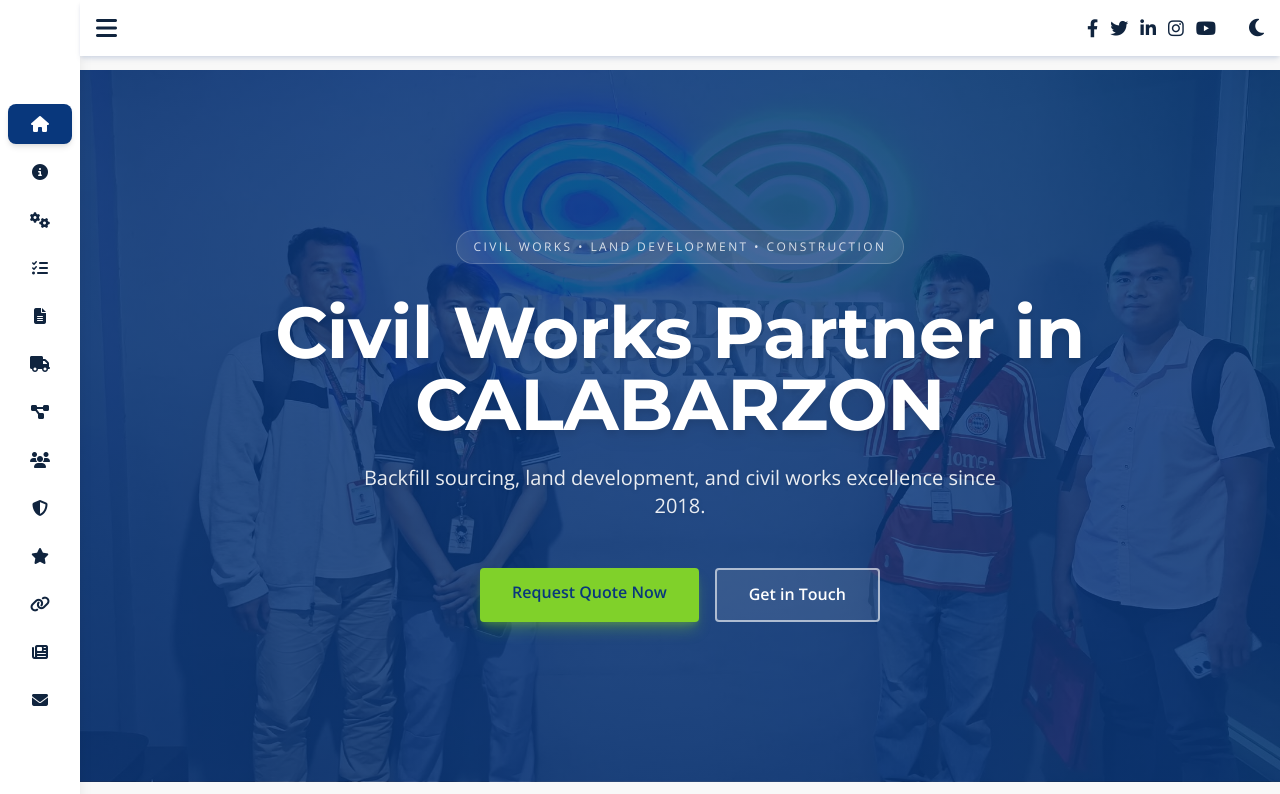
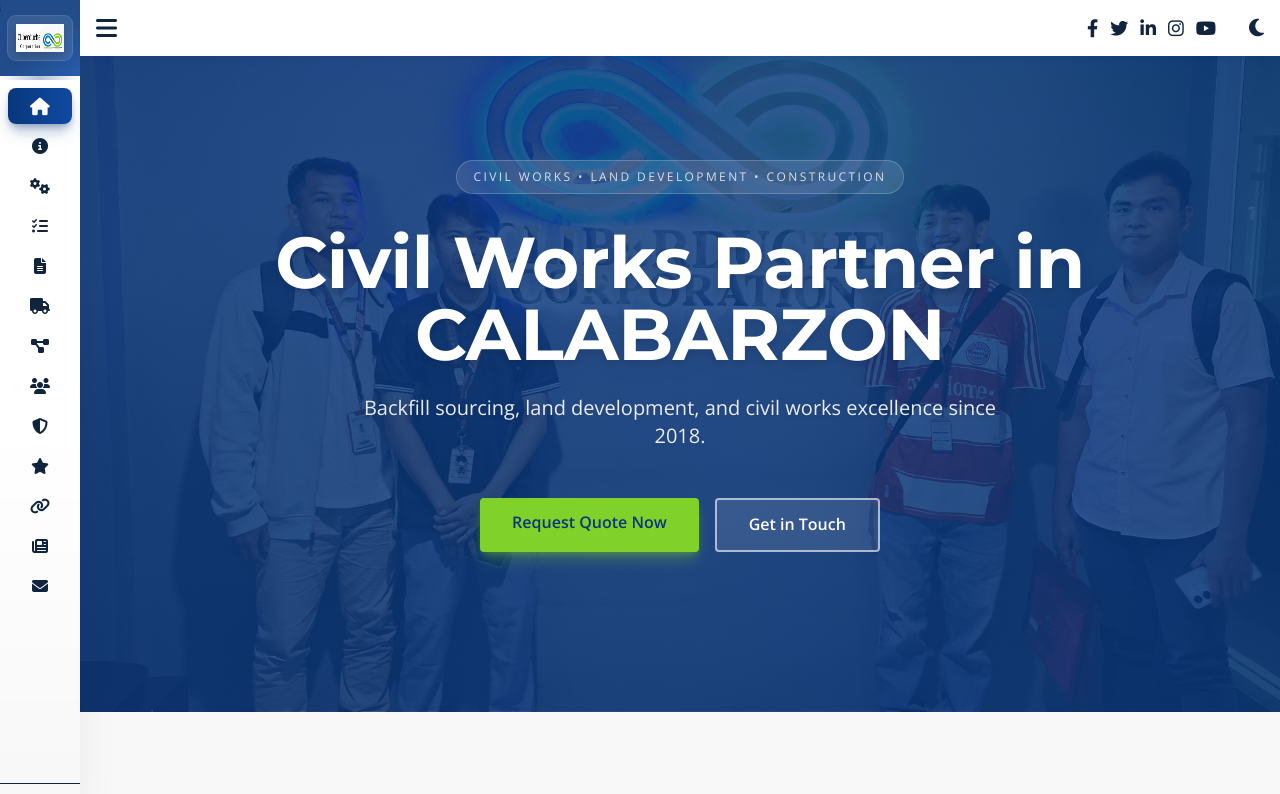
Before and after one commit to CarlAbigania/Cliberduche-Portfolio, a React (Vite) app: page / in a window 1280 px wide. Shown: the top 794 px of the page. Built offline with nearby package versions, Linux system fonts and the light colour scheme.

Commit message:
remove the gap between header and main content area

```diff
--- a/src/components/Hero.jsx
+++ b/src/components/Hero.jsx
@@ -5,7 +5,7 @@ const Hero = () => {
   return (
     <section
       id="home"
-      className="hero relative mt-[70px] py-32 md:py-40 text-center text-white bg-center bg-cover animate-moveBackground"
+      className="hero relative py-32 md:py-40 text-center text-white bg-center bg-cover animate-moveBackground"
       style={{
         backgroundImage: `linear-gradient(rgba(8, 55, 124, 0.82), rgba(8, 55, 124, 0.82)), url(${heroImage})`,
       }}
--- a/src/components/Sidebar.jsx
+++ b/src/components/Sidebar.jsx
@@ -1,4 +1,5 @@
 import React, { useState, useEffect } from 'react';
+import logo from '/images/logo.png';
 
 const Sidebar = ({ isOpen, onClose }) => {
   const [activeSection, setActiveSection] = useState('hero');
@@ -57,37 +58,94 @@ const Sidebar = ({ isOpen, onClose }) => {
 
       {/* Sidebar */}
       <aside
-        className={`fixed left-0 top-0 h-screen bg-white dark:bg-gray-900 shadow-lg transition-all duration-300 z-40 overflow-y-auto pt-20 md:pt-24 ${
+        className={`fixed left-0 top-0 h-screen bg-gradient-to-b from-white via-white to-gray-50 dark:from-gray-900 dark:via-gray-900 dark:to-gray-800 shadow-2xl shadow-black/10 dark:shadow-black/30 transition-all duration-300 z-40 overflow-hidden flex flex-col ${
           isOpen ? 'w-64 translate-x-0' : 'w-20 translate-x-0'
         }`}
       >
-        <nav className={isOpen ? 'p-6' : 'p-2'}>
+        {/* Logo Section */}
+        <div className={`relative bg-gradient-to-br from-primary via-primary to-accent transition-all duration-300 overflow-hidden ${
+          isOpen ? 'py-6 px-4' : 'py-4 px-2'
+        }`}>
+          {/* Background decorative elements */}
+          <div className="absolute inset-0 opacity-10">
+            <div className="absolute top-0 right-0 w-40 h-40 bg-white rounded-full -mr-20 -mt-20"></div>
+            <div className="absolute bottom-0 left-0 w-32 h-32 bg-white rounded-full -ml-16 -mb-16"></div>
+          </div>
+
+          {/* Logo Container */}
+          <div className="relative flex items-center justify-center">
+            <div className={`flex items-center justify-center rounded-lg transition-all duration-300 ${
+              isOpen
+                ? 'bg-white/10 backdrop-blur-md p-3 ring-1 ring-white/20'
+                : 'bg-white/10 backdrop-blur-md p-2 ring-1 ring-white/20'
+            }`}>
+              <img
+                src={logo}
+                alt="Cliberduche Logo"
+                className={`transition-all duration-300 drop-shadow-lg ${
+                  isOpen ? 'h-11 w-auto' : 'h-7 w-auto'
+                }`}
+              />
+            </div>
+          </div>
+
+        </div>
+
+        {/* Divider */}
+        <div className="h-1 bg-gradient-to-r from-primary/0 via-primary/30 to-primary/0 dark:via-primary/40"></div>
+
+        {/* Navigation Section */}
+        <nav className={`flex-1 overflow-y-auto scrollbar-hide transition-all duration-300 ${
+          isOpen ? 'p-4' : 'p-2'
+        }`}>
           {isOpen && (
-            <h3 className="text-lg font-bold text-dark dark:text-white mb-6 px-3">
-              Navigation
-            </h3>
+            <div className="mb-6">
+              <h3 className="text-xs font-bold text-primary dark:text-secondary uppercase tracking-wider px-3 mb-4">
+                Navigation
+              </h3>
+            </div>
           )}
-          <ul className="space-y-2">
+
+          <ul className={`space-y-1 transition-all duration-300 ${isOpen ? '' : ''}`}>
             {navigationLinks.map((link) => (
               <li key={link.id}>
                 <button
                   onClick={() => handleNavClick(link.id)}
-                  className={`w-full flex items-center rounded-lg transition-all duration-300 ${
-                    isOpen ? 'gap-3 px-4 py-3' : 'gap-0 px-2 py-3 justify-center'
+                  className={`w-full flex items-center rounded-lg transition-all duration-200 ${
+                    isOpen
+                      ? 'gap-3 px-3 py-2.5 text-sm'
+                      : 'gap-0 px-2 py-2.5 justify-center'
                   } ${
                     activeSection === link.id
-                      ? 'bg-primary text-white shadow-md'
-                      : 'text-dark dark:text-gray-300 hover:bg-primary/10 dark:hover:bg-gray-800'
+                      ? 'bg-gradient-to-r from-primary to-accent text-white shadow-lg shadow-primary/30 dark:shadow-primary/20'
+                      : 'text-gray-700 dark:text-gray-300 hover:bg-primary/5 dark:hover:bg-gray-800/50 hover:text-primary dark:hover:text-secondary'
                   }`}
                   title={!isOpen ? link.label : ''}
                 >
-                  <i className={`fas ${link.icon} w-5 text-center`}></i>
-                  {isOpen && <span className="font-medium text-sm">{link.label}</span>}
+                  <i className={`fas ${link.icon} w-5 text-center transition-all duration-200 ${
+                    activeSection === link.id ? 'scale-110' : ''
+                  }`}></i>
+                  {isOpen && (
+                    <span className="font-medium flex-1 text-left">{link.label}</span>
+                  )}
                 </button>
               </li>
             ))}
           </ul>
         </nav>
+
+        {/* Footer Section */}
+        <div className={`border-t border-gray-200 dark:border-gray-700 bg-gray-50 dark:bg-gray-800/50 transition-all duration-300 ${
+          isOpen ? 'p-4' : 'p-2'
+        }`}>
+          <p className={`text-gray-500 dark:text-gray-400 transition-all duration-300 ${
+            isOpen
+              ? 'text-xs text-center opacity-100'
+              : 'text-0 opacity-0 h-0'
+          }`}>
+            Cliberduche
+          </p>
+        </div>
       </aside>
     </>
   );
--- a/src/pages/Home.jsx
+++ b/src/pages/Home.jsx
@@ -24,9 +24,7 @@ const Home = () => {
       <Header sidebarOpen={sidebarOpen} setSidebarOpen={setSidebarOpen} />
       <main className={`transition-all duration-300 ${
         sidebarOpen ? 'ml-64' : 'ml-20'
-      }`} style={{
-        marginTop: '70px',
-      }}>
+      }`}>
         <section id="hero">
           <Hero />
         </section>
```
